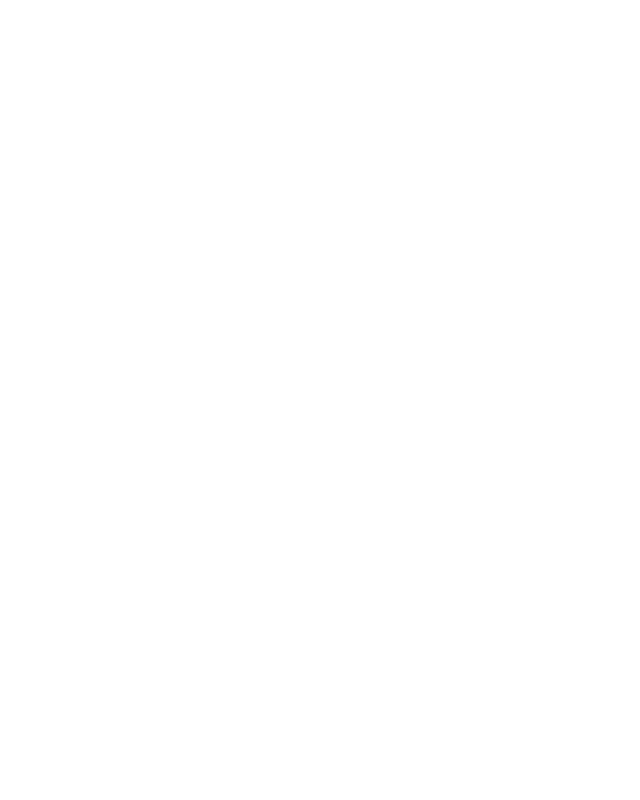
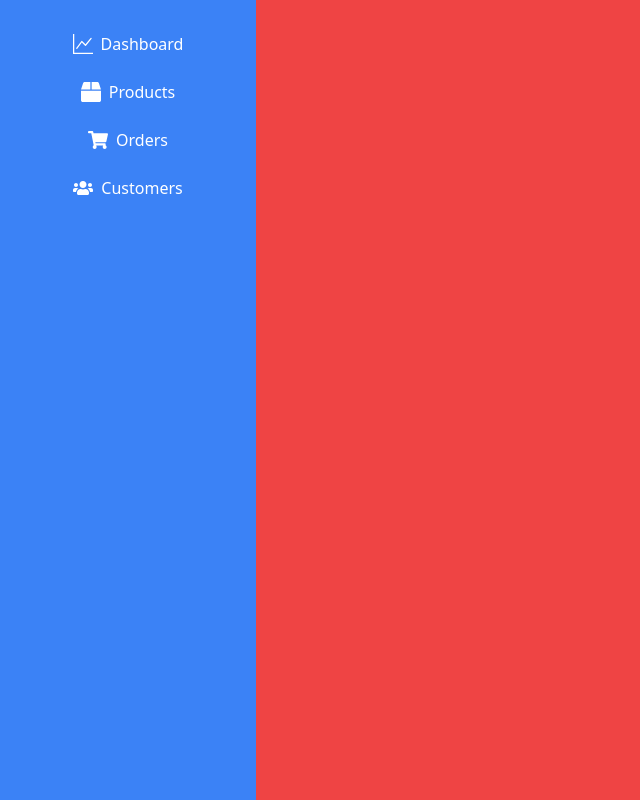
Before and after one commit to sumudusan/cbc-frontend, a React (Vite) app in the folder cbc-frontend/: page /AdminHomePage in a window 1280 px wide. Before the commit this address had no page. Shown: the whole page, without its empty margins (0-640 px from the left). Built offline with nearby package versions, Linux system fonts and the light colour scheme.

Commit message:
made AdminHomePage

```diff
--- a/cbc-frontend/package.json
+++ b/cbc-frontend/package.json
@@ -12,6 +12,7 @@
   "dependencies": {
     "react": "^18.3.1",
     "react-dom": "^18.3.1",
+    "react-icons": "^5.4.0",
     "react-router-dom": "^7.1.1"
   },
   "devDependencies": {
--- a/cbc-frontend/src/App.jsx
+++ b/cbc-frontend/src/App.jsx
@@ -1,9 +1,10 @@
 import React from "react"
+import './index.css'
+import { BrowserRouter, Routes, Route } from "react-router-dom";
 import UserData from "./components/UserData"
 import HomePage from "./pages/homePage"
 import LoginPage from "./pages/loginPage"
-import './index.css'
-import { BrowserRouter, Routes, Route } from "react-router-dom";
+import AdminHomePage from "./pages/AdminHomePage";
 
 export default function App(){
 
@@ -13,6 +14,7 @@
     <Routes>
       <Route path="/" element={<LoginPage/>}/>
       <Route path="/HomePage" element={<HomePage/>} />
+      <Route path="AdminHomePage" element={<AdminHomePage/>}/>
       <Route path="/UserData" element={<UserData/>} />
     </Routes>
     </BrowserRouter>
--- /dev/null
+++ b/cbc-frontend/src/pages/AdminHomePage.jsx
@@ -0,0 +1,32 @@
+import { Link } from "react-router-dom";
+import { BsGraphUp } from "react-icons/bs";
+import { FaBox, FaShoppingCart, FaUsers } from "react-icons/fa";
+
+export default function AdminHomePage() {
+  return (
+    <div className="bg-blue-200 h-screen w-full flex">
+      {/* Sidebar */}
+      <div className=" w-[20%] bg-blue-500 h-screen flex flex-col items-center py-8 space-y-6">
+        <Link className="flex items-center gap-2 text-white hover:text-gray-200" to="admin/dashboard">
+          <BsGraphUp size={20} />
+          <span>Dashboard</span>
+        </Link>
+        <Link className="flex items-center gap-2 text-white hover:text-gray-200" to="admin/products">
+          <FaBox size={20} />
+          <span>Products</span>
+        </Link>
+        <Link className="flex items-center gap-2 text-white hover:text-gray-200" to="admin/orders">
+          <FaShoppingCart size={20} />
+          <span>Orders</span>
+        </Link>
+        <Link className="flex items-center gap-2 text-white hover:text-gray-200" to="admin/customers">
+          <FaUsers size={20} />
+          <span>Customers</span>
+        </Link>
+      </div>
+
+      {/* Main Content */}
+      <div className="w-[80%] bg-red-500 h-screen"></div>
+    </div>
+  );
+}
```
Also changed, not shown: 1 other file (tests, documents, lock files or other folders).
